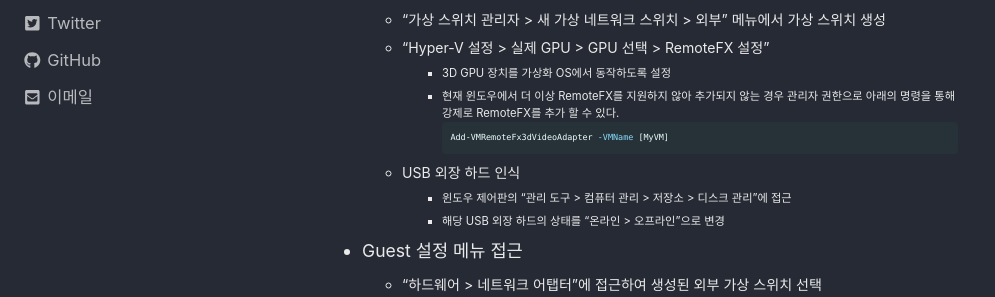
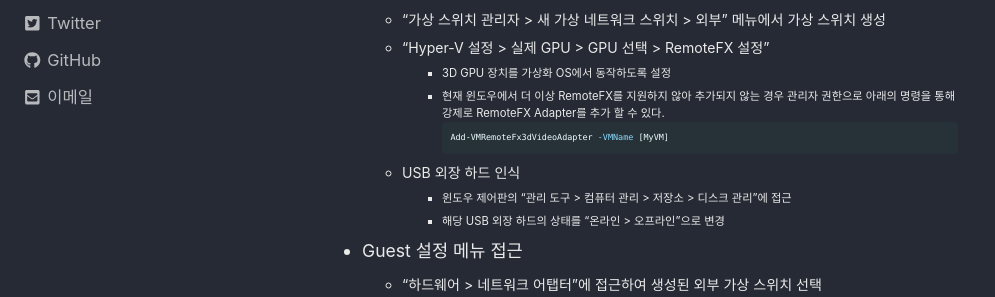
Before and after one commit to t0rchwo0d/t0rchwo0d.github.io, a Jekyll site: the page built from _posts/2019-05-19-Windows-Kernel-Debugging-In-Hyper-V.md, in a window 1280 px wide and 900 px high, scrolled down 734 px. Shown: the part 171-468 px from the top of the window, without its empty margins (0-995 px from the left). Built offline with Jekyll 4.4.1, drawn with Linux system fonts in a browser that asks for light colours; cached includes are drawn as plain includes; nearby versions of some CDN libraries; comment, search, counter and statistics services are not loaded.

Commit message:
Update 2019-05-19-Windows-Kernel-Debugging-In-Hyper-V.md

````diff
--- a/_posts/2019-05-19-Windows-Kernel-Debugging-In-Hyper-V.md
+++ b/_posts/2019-05-19-Windows-Kernel-Debugging-In-Hyper-V.md
@@ -32,10 +32,10 @@ tags:
   - "가상 스위치 관리자 > 새 가상 네트워크 스위치 > 외부" 메뉴에서 가상 스위치 생성
   - "Hyper-V 설정 > 실제 GPU > GPU 선택 > RemoteFX 설정"
     - 3D GPU 장치를 가상화 OS에서 동작하도록 설정
-    - 현재 윈도우에서 더 이상 RemoteFX를 지원하지 않아 추가되지 않는 경우 관리자 권한으로 아래의 명령을 통해 강제로 RemoteFX를 추가 할 수 있다.
-    ```powershell
-    Add-VMRemoteFx3dVideoAdapter -VMName [MyVM]
-    ```
+    - 현재 윈도우에서 더 이상 RemoteFX를 지원하지 않아 추가되지 않는 경우 관리자 권한으로 아래의 명령을 통해 강제로 RemoteFX Adapter를 추가 할 수 있다.
+      ```powershell
+      Add-VMRemoteFx3dVideoAdapter -VMName [MyVM]
+      ```
   - USB  외장 하드 인식
     - 윈도우 제어판의 "관리 도구 > 컴퓨터 관리 > 저장소 > 디스크 관리"에 접근
     - 해당 USB 외장 하드의 상태를 "온라인 > 오프라인"으로 변경
````
